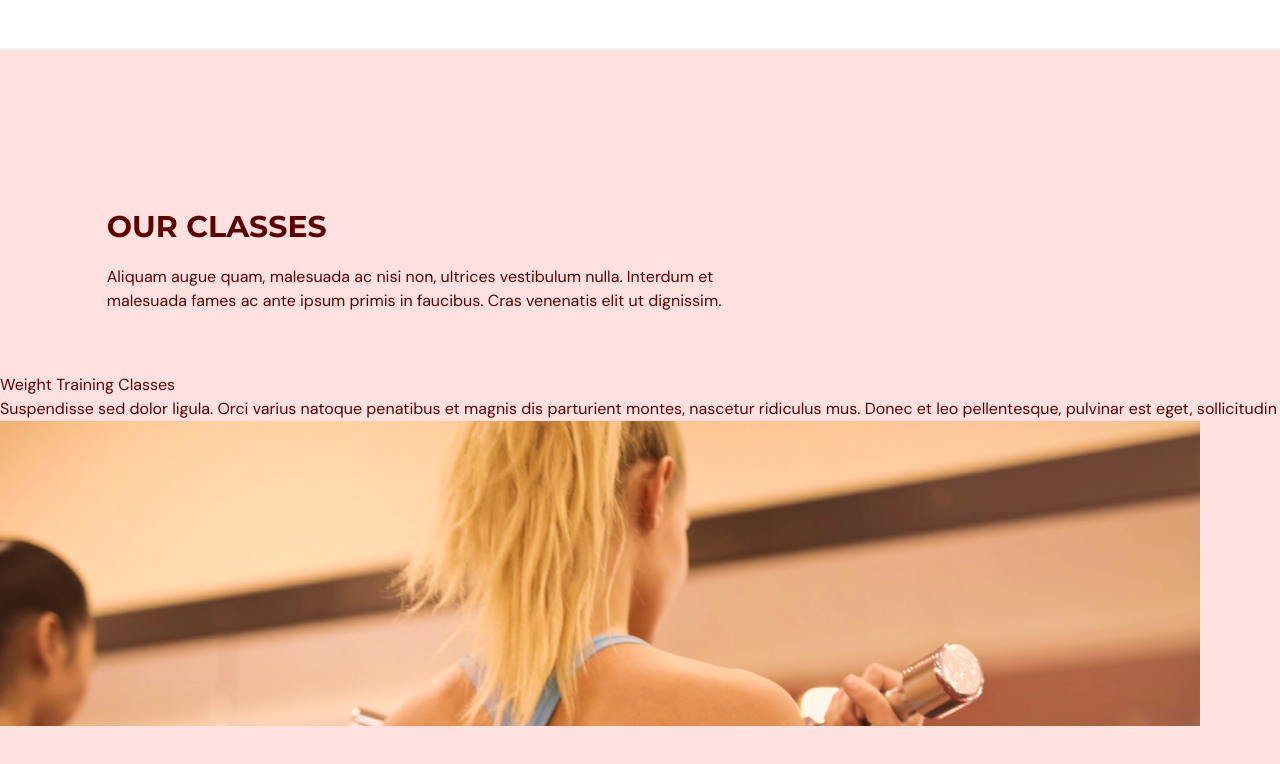
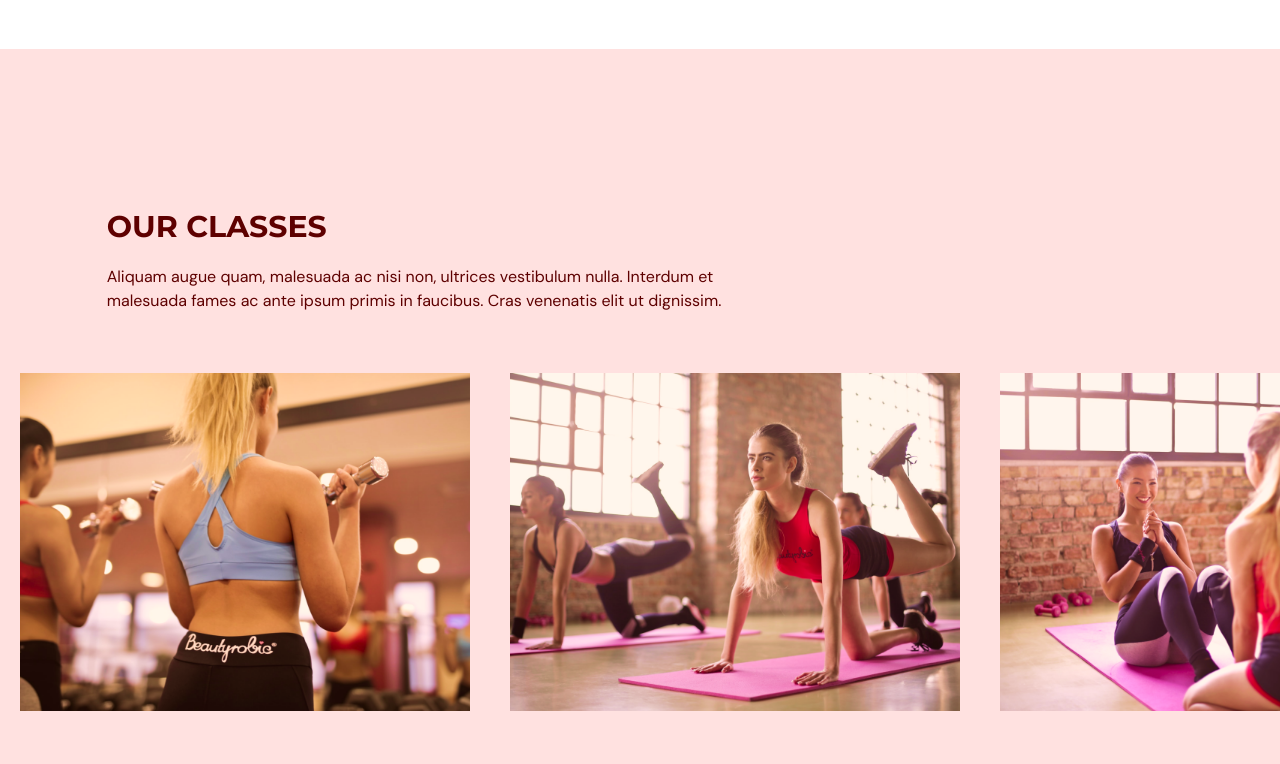
Before and after one commit to Nievescs20/Fitness-TS, a React (Vite) app: page / in a window 1280 px wide. Shown: the part 2172-2936 px from the top of the page. Built offline with nearby package versions, Linux system fonts and the light colour scheme.

Commit message:
completed OurClasses & Class components

```diff
--- a/src/scenes/ourClasses/Class.tsx
+++ b/src/scenes/ourClasses/Class.tsx
@@ -7,12 +7,16 @@ type Props = {
 };
 
 function Class({ name, description, image }: Props) {
+  const overlayStyles = `p-5 absolute z-30 flex h-[380px] w-[450px] flex-col items-center justify-center
+  whitespace-normal bg-primary-500 text-center text-white opacity-0 transition duration-500 hover:opacity-90`;
   return (
-    <div>
-      <div>{name}</div>
-      <div>{description}</div>
-      <img alt="Training-Class-Graphic" src={image} />
-    </div>
+    <li className="relative mx-5 inline-block h-[380px] w-[450px]">
+      <div className={overlayStyles}>
+        <p className="text-2xl">{name}</p>
+        <p className="mt-5">{description}</p>
+      </div>
+      <img alt={`${image}`} src={image} />
+    </li>
   );
 }
 
--- a/src/scenes/ourClasses/index.tsx
+++ b/src/scenes/ourClasses/index.tsx
@@ -37,7 +37,7 @@ const ourClasses = ({ setSelectedPage }: Props) => {
           </div>
         </motion.div>
         <div className="mt-10 h-[353px] w-full overflow-x-auto overflow-y-hidden">
-          <ul className=" w-[28000px] whitespace-nowrap">
+          <ul className=" w-[2800px] whitespace-nowrap">
             {classes.map((item: ClassObject, idx) => (
               <Class
                 key={`${item.name}-${idx}`}
```
